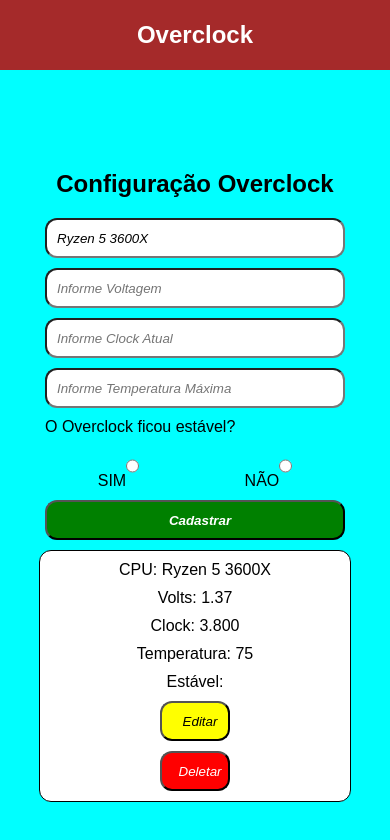
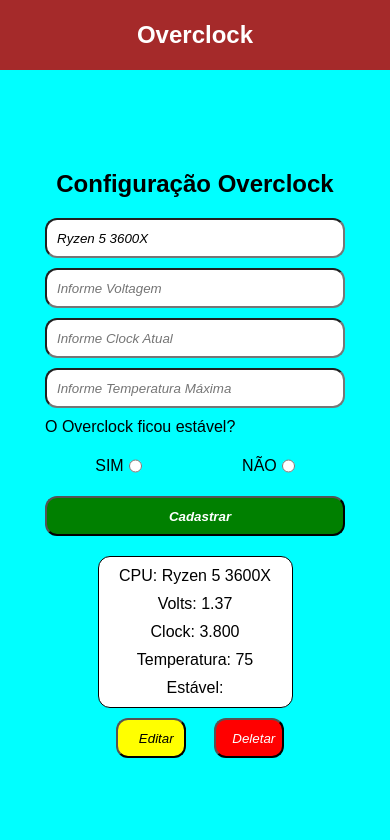
Before and after one commit to wilian-tavares/overclockdata, a React (Vite) app: page / in a window 390 px wide. Both pictures are taken after a click on the button "Cadastrar". Shown: the top 840 px of the page. Built offline with nearby package versions, Linux system fonts and the light colour scheme.

Commit message:
Style: Responsividade

```diff
--- a/src/App.tsx
+++ b/src/App.tsx
@@ -100,15 +100,20 @@
         </div>
 
         {allPerfil.map((perfil, index) => (
-          <article key={index} className='lista-perfil'>
+          <div key={index} className='shield-lista'>
+            <article  className='lista-perfil'>
               <p>{`CPU: ${perfil.cpu}`}</p>
               <p>{`Volts: ${perfil.voltagem}`}</p>
               <p>{`Clock: ${perfil.clock}`}</p>
               <p>{`Temperatura: ${perfil.temperatura}`}</p>
               <p>{`Estável: ${perfil.estavel}`}</p>
+            </article>
+            <div className='shield-button'>
               <button className='button-editar' onClick={() => handleEdit(index)}>Editar</button>
-            <button  className='button-apagar' onClick={() => handleDelete(index)}>Deletar</button>
-          </article>
+              <button className='button-apagar' onClick={() => handleDelete(index)}>Deletar</button>
+            </div>
+
+          </div>
         ))}
       </main>
     </div>
--- a/src/index.css
+++ b/src/index.css
@@ -25,7 +25,6 @@
 }
 
 main {
-
     /* height: calc(100vh - 70px); */
     height: 100%;
     display: flex;
@@ -38,12 +37,12 @@
 .area-cadastro {
     width: 80%;
     max-width: 300px;
-
     display: flex;
     justify-content: center;
     flex-direction: column;
     gap: 10px;
 }
+
 input, button {
     height: 40px;
     cursor: pointer;
@@ -51,6 +50,7 @@
     padding-left: 10px;
     font-style: italic;
 }
+
 .button-cadastrar{
     background-color: green;
     color: #FFF;
@@ -59,7 +59,19 @@
 .button-cadastrar:hover{
     background-color: rgb(62, 156, 62);
 }
-
+.shield-lista {
+    margin-top: 10px;
+    display: flex;
+    width:  50%;
+    display: flex;
+    justify-content: space-around;
+}
+.shield-button {
+    margin-left: 10px;
+    gap: 10px;
+    display: flex;
+    align-items: center;
+}
 .lista-perfil {
     margin-top: 10px;
     display: flex;
@@ -70,7 +82,7 @@
     border: 1px solid black;
     border-radius: 12px;
     padding: 10px;
-    width:  50%;
+    width:  100%;
     justify-content: space-around;
 }
 
@@ -99,12 +111,28 @@
     align-items: center;
     justify-content: space-around;
 }
+label {
+    display: flex;
+    align-items: center;
+    gap: 5px;
+    cursor: pointer;
+}
+
 
 @media (max-width: 1400px) {
+
+    .shield-lista {
+        flex-direction: column;
+    }
+    .shield-button {
+        display: flex;
+        justify-content: space-around;
+        margin-top: 10px;
+    }
     .lista-perfil {
         flex-direction: column;
         height: 100%;
-        width: 80%;
+        width: 100%;
         gap: 10px;
     }
 }
```
Lines whose indentation alone changed are shown as unchanged.
